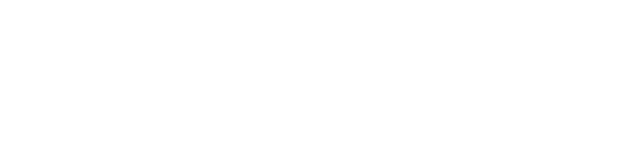
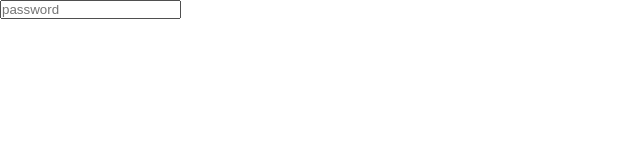
Before and after one commit to KaanAsutay/Password-Toggle-App, a plain HTML site: page index.html in a window 1280 px wide. Shown: the whole page, without its empty margins (0-640 px from the left). Drawn offline with Linux system fonts and the light colour scheme.

Commit message:
create input-box

```diff
--- a/index.html
+++ b/index.html
@@ -8,7 +8,9 @@
 </head>
 <body>
 
-
+    <div class="input-box">
+        <input type="password" placeholder="password">
+    </div>
 
 </body>
 </html>
```
